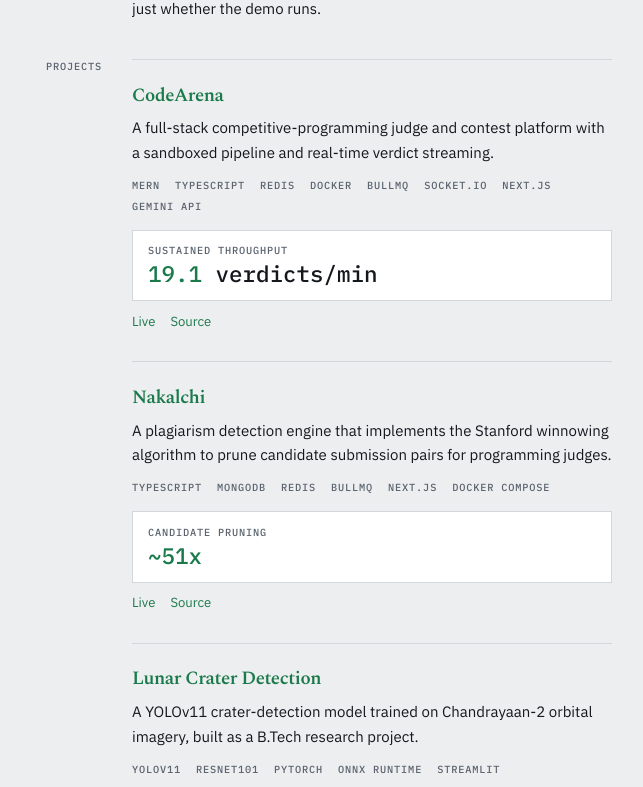
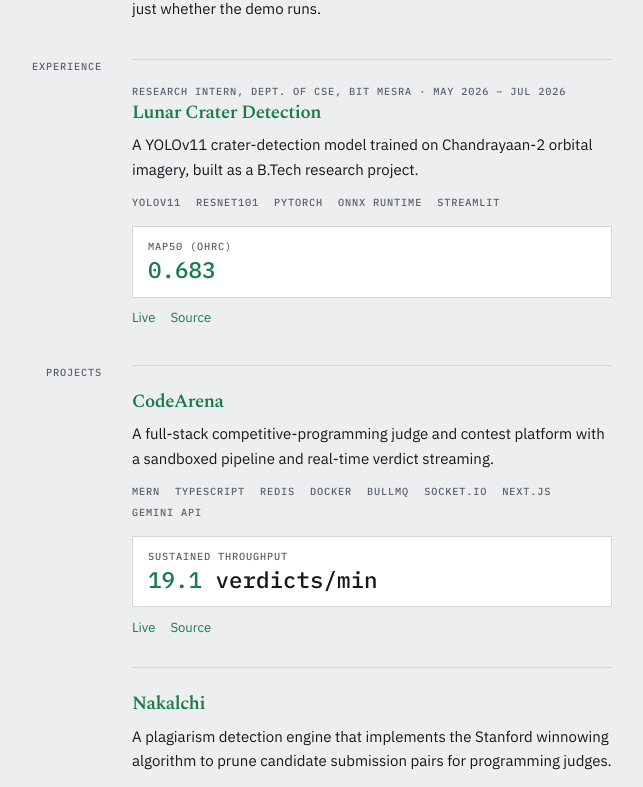
Before and after one commit to Ayush-142/Portfolio, a Next.js app: page / in a window 1280 px wide. Shown: the part 359-1146 px from the top of the page, without its empty margins (343-986 px from the left). Built offline with nearby package versions, Linux system fonts and the light colour scheme.

Commit message:
Split Lunar Crater Detection into an Experience section, separate from Projects

```diff
--- a/app/page.tsx
+++ b/app/page.tsx
@@ -4,6 +4,9 @@
 import { projects } from "@/content/projects";
 
 export default function Home() {
+  const experience = projects.filter((project) => project.role);
+  const personalProjects = projects.filter((project) => !project.role);
+
   return (
     <div className="lg:pl-40">
       <div>
@@ -19,8 +22,14 @@
         ))}
       </Section>
 
+      <Section label="Experience">
+        {experience.map((project) => (
+          <ProjectCard key={project.slug} project={project} />
+        ))}
+      </Section>
+
       <Section label="Projects">
-        {projects.map((project) => (
+        {personalProjects.map((project) => (
           <ProjectCard key={project.slug} project={project} />
         ))}
       </Section>
--- a/components/ProjectCard.tsx
+++ b/components/ProjectCard.tsx
@@ -9,6 +9,7 @@
 export default function ProjectCard({ project }: ProjectCardProps) {
   return (
     <article className="mt-8 border-t border-rule pt-6 first:mt-0 first:border-t-0 first:pt-0">
+      {project.role ? <p className="label text-muted">{project.role}</p> : null}
       <h3 className="font-display text-xl font-semibold tracking-tight text-ink">
         <Link href={`/projects/${project.slug}`} prefetch={false}>
           {project.title}
--- a/content/projects.ts
+++ b/content/projects.ts
@@ -18,6 +18,10 @@
   slug: string;
   title: string;
   description: string;
+  // Set only for work done under a formal role (internship, research
+  // position). Presence of this field is what puts a card under
+  // "Experience" instead of "Projects" on the landing page.
+  role?: string;
   stack: string[];
   headlineMetric: Metric;
   liveUrl: string;
@@ -165,6 +169,7 @@
     title: "Lunar Crater Detection",
     description:
       "A YOLOv11 crater-detection model trained on Chandrayaan-2 orbital imagery, built as a B.Tech research project.",
+    role: "Research Intern, Dept. of CSE, BIT Mesra · May 2026 – Jul 2026",
     stack: lunarStack,
     headlineMetric: { label: "mAP50 (OHRC)", value: "0.683" },
     liveUrl: "https://lunar-crater-detection.streamlit.app/",
```
